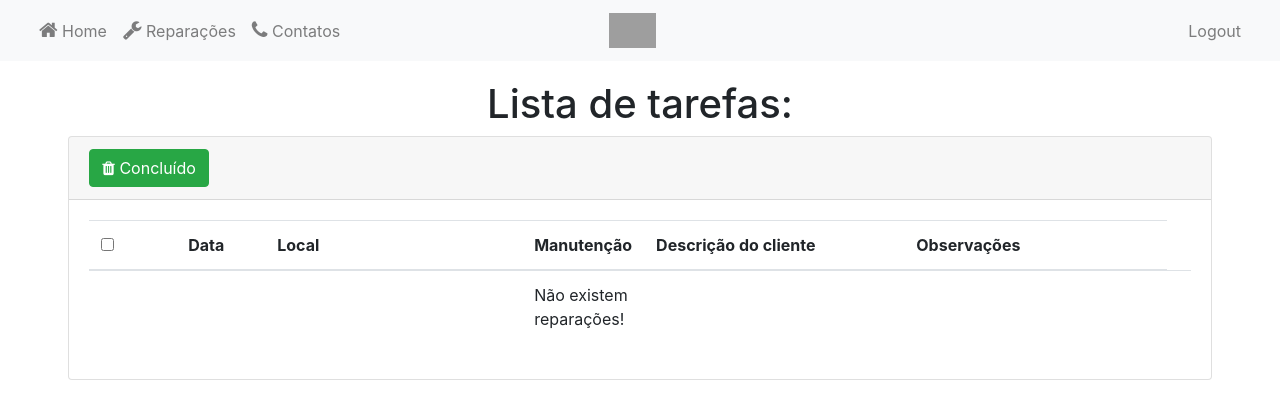
After one commit to diogofamiliar/ProjetoFinal, a PHP site: page /ProjetoFinal/scenes/tecnico/tarefas.php in a window 1280 px wide. The commit adds this page. Shown: the top 419 px of the page. Run offline with PHP 8.4, Linux system fonts and the light colour scheme; data that the repository does not hold is empty; some libraries are stand-ins or nearby versions; grey boxes are pictures that could not be loaded.

Commit message:
camera input done

```diff
--- a/headers/admin_header.php
+++ b/headers/admin_header.php
@@ -51,7 +51,7 @@
                 </li>
                 <li class="nav-item">
                     <a class="nav-link" href="edit_profile.php">
-                        <span class="fa fa-user" aria-hidden="true" style="font-size:25px;"></span> Perfil
+                        <span class="fa fa-user" aria-hidden="true" style="font-size:20px;"></span> Perfil
                     </a>
                 </li>
                 <li class="nav-item dropdown">
--- /dev/null
+++ b/headers/tecnico_header.php
@@ -0,0 +1,37 @@
+    <!-- fontawesome CSS -->
+    <link href="//maxcdn.bootstrapcdn.com/bootstrap/4.0.0/css/bootstrap.min.css" rel="stylesheet">
+    <link href="//maxcdn.bootstrapcdn.com/font-awesome/4.2.0/css/font-awesome.min.css" type="text/css" rel="stylesheet">
+    <link rel="stylesheet" type="text/css" href="../../css/custom.css">
+
+<nav class="navbar navbar-light navbar-expand-md bg-light justify-content-between fixed-top">
+    <div class="container-fluid">
+        <button class="navbar-toggler" type="button" data-toggle="collapse" data-target=".dual-nav">
+            <span class="navbar-toggler-icon"></span>
+        </button>
+        <div class="navbar-collapse collapse dual-nav w-50 order-1 order-md-0">
+            <ul class="navbar-nav">
+                <li class="nav-item">
+                    <a class="nav-link" href="http://localhost/ProjetoFinal/scenes/tecnico/tecnico.php">
+                        <span class="fa fa-home" aria-hidden="true" style="font-size:20px;"></span> Home
+                    </a>
+                </li>
+                    <a class="nav-link" href="http://localhost/ProjetoFinal/scenes/tecnico/tarefas.php">
+                        <span class="fa fa-wrench" aria-hidden="true" style="font-size:20px;"></span> Reparações
+                    </a>
+                <li class="nav-item dropdown">
+                    <a class="nav-link" href="http://localhost/ProjetoFinal/scenes/tecnico/tecnico.php">
+                        <span class="fa fa-phone" aria-hidden="true" style="font-size:20px;"></span> Contatos
+                    </a>
+                </li>
+            </ul>
+        </div>
+        <a class="navbar-brand" href="http://localhost/ProjetoFinal/scenes/tecnico/tecnico.php"><img src="https://i.imgur.com/SzFkxr6.png" width="47"></a>
+        <div class="navbar-collapse collapse dual-nav w-50 order-2">
+            <ul class="nav navbar-nav ml-auto">
+                <li class="nav-item">
+                    <a class="nav-link" href="http://localhost/ProjetoFinal/core/logout.php">Logout</a>
+                </li>
+            </ul>
+        </div>
+    </div>
+</nav>
--- a/scenes/cliente/incidentes.php
+++ b/scenes/cliente/incidentes.php
@@ -1,5 +1,5 @@
 <?php
-session_start();
+include '../../headers/cliente_header.php';
 if(isset($_SESSION['nome_grupo'])=='inquilino' && isset($_SESSION['id_utilizador'])){
 }else header('Location: ../../index.php');
 ?>
@@ -20,10 +20,6 @@ if(isset($_SESSION['nome_grupo'])=='inquilino' && isset($_SESSION['id_utilizador
 
 <body>
 
-	<?php
-	include __DIR__.'/../../headers/cliente_header.php';
-	?>
-
   <h1 id="h1-centered">Incidentes</h1>
 	<div class="container" id="index_incidentes">
     <a href="registo_incidente.php" class="btn btn-lg btn-change btn-block" role="button">Registar incidente</a>
--- a/scenes/cliente/registo_incidente.php
+++ b/scenes/cliente/registo_incidente.php
@@ -48,8 +48,8 @@ if(isset($_SESSION['nome_grupo'])=='inquilino' && isset($_SESSION['id_utilizador
                     <textarea class="form-control" rows="3" id="descricao" name="descricao"></textarea>
                 </div>
                 <div class="form-group">
-                    <label for="fotos" class="font-weight-bold">Introduza imagens:</label>
-                    <input id="fotos" type="file" name="files[]" multiple>
+                    <label for="camera" class="font-weight-bold">Introduza imagens:</label>
+                    <input id="camera" type="file" accept="image/*" capture="camera" name="files[]" multiple>
                 </div>
                 <button type="submit" name="submit" class="btn btn-primary">Submit</button>
             </form>
--- /dev/null
+++ b/scenes/tecnico/tarefas.php
@@ -0,0 +1,152 @@
+<?php/*
+session_start();
+if(isset($_SESSION['nome_grupo'])=='inquilino' && isset($_SESSION['id_utilizador'])){
+}else header('Location: ../../index.php');
+*/
+?>
+
+
+
+<!doctype html>
+<html lang="en">
+<head>
+    <!-- Required meta tags -->
+    <meta charset="utf-8">
+    <meta name="viewport" content="width=device-width, initial-scale=1, shrink-to-fit=no">
+
+    <!-- Bootstrap CSS -->
+    <link rel="stylesheet" type="text/css" href="../../css/bootstrap.min.css">
+    <link rel="stylesheet" type="text/css" href="../../css/custom.css">
+    <!-- Sweet alert -->
+    <script src="https://unpkg.com/sweetalert/dist/sweetalert.min.js"></script>
+
+    <title>Técnico - Tarefas</title>
+
+    <script language="JavaScript" type="text/javascript">
+      function checkDelete() {
+        var x = $('[name="id_manutencao[]"]:checked').length;
+      if(x>0){
+        var confirmed = confirm("Pretende dar como concluídas as reparações selecionadas?");
+          if(confirmed){
+            document.getElementById('form1').submit();
+            return true;
+          }
+      }else{
+        swal("Erro!",
+        "Selecione as reparações já efetuadas.",
+        "error");
+      return false;}
+      }
+    </script>
+
+</head>
+
+<body>
+
+	<?php
+  include '../../headers/tecnico_header.php';
+  include '../../core/connect.php';
+  //include '../../../core/notificacao.php'; //verifica o nr_notificacoes por ler
+  //$id_utilizador=$_SESSION['id_utilizador'];
+	?>
+
+  <h1 id="h1-centered">Lista de tarefas:</h1>
+	<div class="container col-11">
+    <div class="card">
+      <div class="card-header d-flex justify-content-start">
+        <a class="btn btn-success" href="javascript:{}" onclick="checkDelete()"><i class="fa fa-trash"></i> Concluído</a>
+      </div>
+      <div class="card-body">
+        <form method="POST" id="form1" action="tarefa_concluída.php">
+          <table class="table table-hover">
+            <thead>
+              <tr>
+                <th class="col-sm-1"><input type="checkbox" id="checkAll"/></th>
+                <th class="col-sm-1">Data</th>
+                <th class="col-sm-3">Local</th>
+                <th class="col-sm-1">Manutenção</th>
+                <th class="col-sm-3">Descrição do cliente</th>
+                <th class="col-sm-3">Observações</th>
+              </tr>
+            </thead>
+            <tbody>
+            <?php
+              $sql =    "SELECT manutencao.id_manutencao as id_manutencao, tipo_manutencao.descricao as tipo_manutencao, incidente.id_zona, zona.morada as morada, zona.nome as entrada, manutencao.id_tipo_manutencao, manutencao.data_planeada as data_planeada, manutencao.observacoes as observacoes, incidente.descricao as descricao
+                        FROM manutencao
+                        INNER JOIN incidente_manutencao
+                        ON manutencao.id_manutencao=incidente_manutencao.id_manutencao
+                        INNER JOIN incidente
+                        ON incidente.id_incidente=incidente_manutencao.id_incidente
+                        INNER JOIN zona
+                        ON zona.id_zona=incidente.id_zona
+                        INNER JOIN tipo_manutencao
+                        ON tipo_manutencao.id_tipo_manutencao=manutencao.id_tipo_manutencao
+                        WHERE manutencao.data_conclusao IS NULL
+                        ORDER BY data_planeada ASC";
+              $resultset = $conn->query($sql);
+              if ($resultset->num_rows > 0) {
+              while($rows = mysqli_fetch_assoc($resultset)) {
+              ?>
+            <tr>
+                <td class="col-sm-1"><input type="checkbox" name="id_manutencao[]" value="<?php echo $rows['id_manutencao']; ?>" multiple></td>
+                <td><?php echo utf8_encode($rows["data_planeada"]); ?></td>
+                <td><?php echo utf8_encode($rows["entrada"]);?><br><?php echo utf8_encode($rows["morada"]);?></td>
+                <td><?php echo utf8_encode($rows["tipo_manutencao"]); ?></td>
+                <td><?php echo utf8_encode($rows["observacoes"]);?></td>
+                <td><?php echo utf8_encode($rows["descricao"]);?></td>
+            </tr>
+            <?php
+              }}else{
+            ?>
+            <tr>
+                <td></td>
+                <td></td>
+                <td></td>
+                <td>Não existem reparações!</td>
+                <td></td>
+                <td></td>
+                <td></td>
+            </tr>
+
+            <?php
+            }
+            ?>
+            </tbody>
+          </table>
+        </form>
+      </div>
+    </div>
+  </div>
+
+
+    <!-- Optional JavaScript -->
+    <!-- jQuery first, then Popper.js, then Bootstrap JS -->
+    <script src="https://code.jquery.com/jquery-3.2.1.slim.min.js" integrity="sha384-KJ3o2DKtIkvYIK3UENzmM7KCkRr/rE9/Qpg6aAZGJwFDMVNA/GpGFF93hXpG5KkN" crossorigin="anonymous"></script>
+    <script src="https://cdnjs.cloudflare.com/ajax/libs/popper.js/1.12.9/umd/popper.min.js" integrity="sha384-ApNbgh9B+Y1QKtv3Rn7W3mgPxhU9K/ScQsAP7hUibX39j7fakFPskvXusvfa0b4Q" crossorigin="anonymous"></script>
+    <script src="https://maxcdn.bootstrapcdn.com/bootstrap/4.0.0/js/bootstrap.min.js" integrity="sha384-JZR6Spejh4U02d8jOt6vLEHfe/JQGiRRSQQxSfFWpi1MquVdAyjUar5+76PVCmYl" crossorigin="anonymous"></script>
+    <!-- sweet alert -->
+    <script src="https://unpkg.com/sweetalert/dist/sweetalert.min.js"></script>
+    <!-- checkbox check all -->
+    <script>
+      $("#checkAll").change(function () {
+      $("input:checkbox").prop('checked', $(this).prop("checked"));
+      });
+    </script>
+
+<?php
+  if(isset($_COOKIE["tarefa_concluida"])){
+?>
+      <script>
+      swal({
+            title: "Sucesso!",
+            text: "Tarefas concluídas com sucesso!",
+            icon: "success",
+            button: "Continuar",
+      });
+      </script>
+<?php
+  }
+?>
+
+</body>
+</html>
```
Also changed, not shown: scenes/tecnico/tarefa_concluída.php (added, +18 -0 lines), scenes/tecnico/tecnico.php (added).
